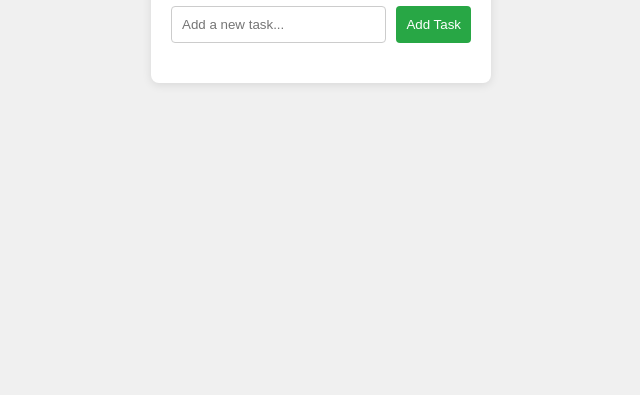
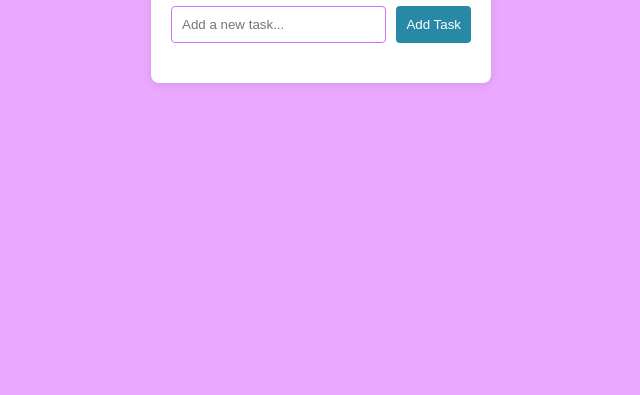
Before and after one commit to anacarneiiro/to-do-list, a website: page public/index.html in a window 1280 px wide. Shown: the part 405-800 px from the top of the page, without its empty margins (319-959 px from the left). Drawn offline with Linux system fonts and the light colour scheme; no server answers.

Commit message:
Add files via upload

```diff
--- a/public/index.html
+++ b/public/index.html
@@ -1,5 +1,3 @@
-
-
 <!DOCTYPE html>
 <html lang="pt-BR">
 <head>
@@ -17,6 +15,6 @@
         </div>
         <ul id="task-list"></ul>
     </div>
-    <script src="app.js"></script>
+    <script src="script.js"></script>
 </body>
 </html>
--- a/public/style.css
+++ b/public/style.css
@@ -4,13 +4,13 @@ body {
     justify-content: center;
     align-items: center;
     height: 100vh;
-    background-color: #f0f0f0;
+    background-color: #eba8ff;
     margin: 0;
 }
 
 
 .container{
-    background-color: white;
+    background-color: rgb(255, 255, 255);
     padding: 20px;
     border-radius: 8px;
     box-shadow: 0 2px 10px rgba(0, 0, 0, 0.1);
@@ -32,7 +32,7 @@ h1 {
 input {
     flex: 1;
     padding: 10px;
-    border: 1px solid #ccc;
+    border: 1px solid #d16fff;
     border-radius: 4px;
 }
 
@@ -40,7 +40,7 @@ input {
 button {
     padding: 10px;
     border: none;
-    background: #28a745;
+    background: #2889a7;
     color: white;
     cursor: pointer;
     border-radius: 4px;
```
Also changed, not shown: 2 other files.
